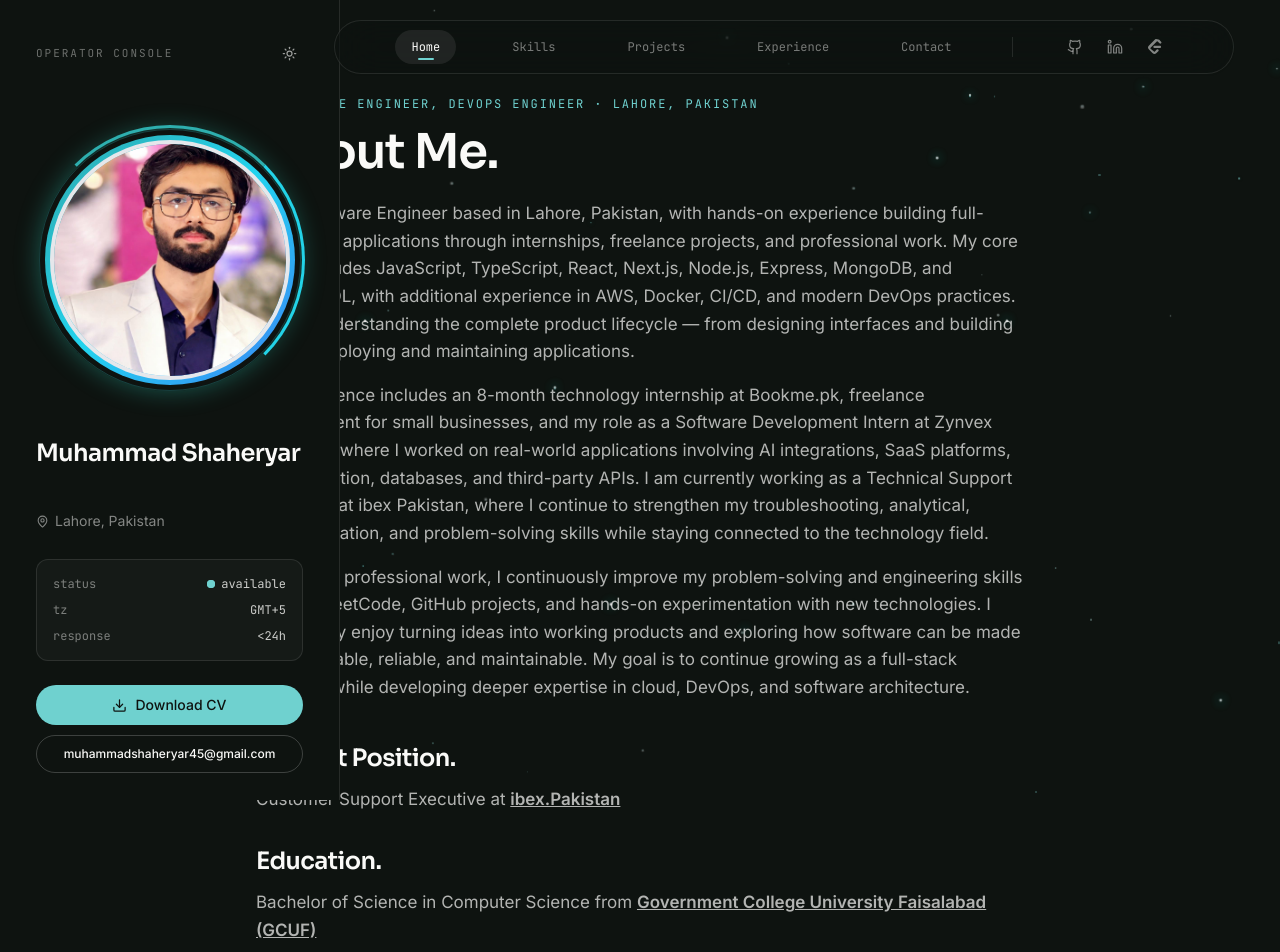
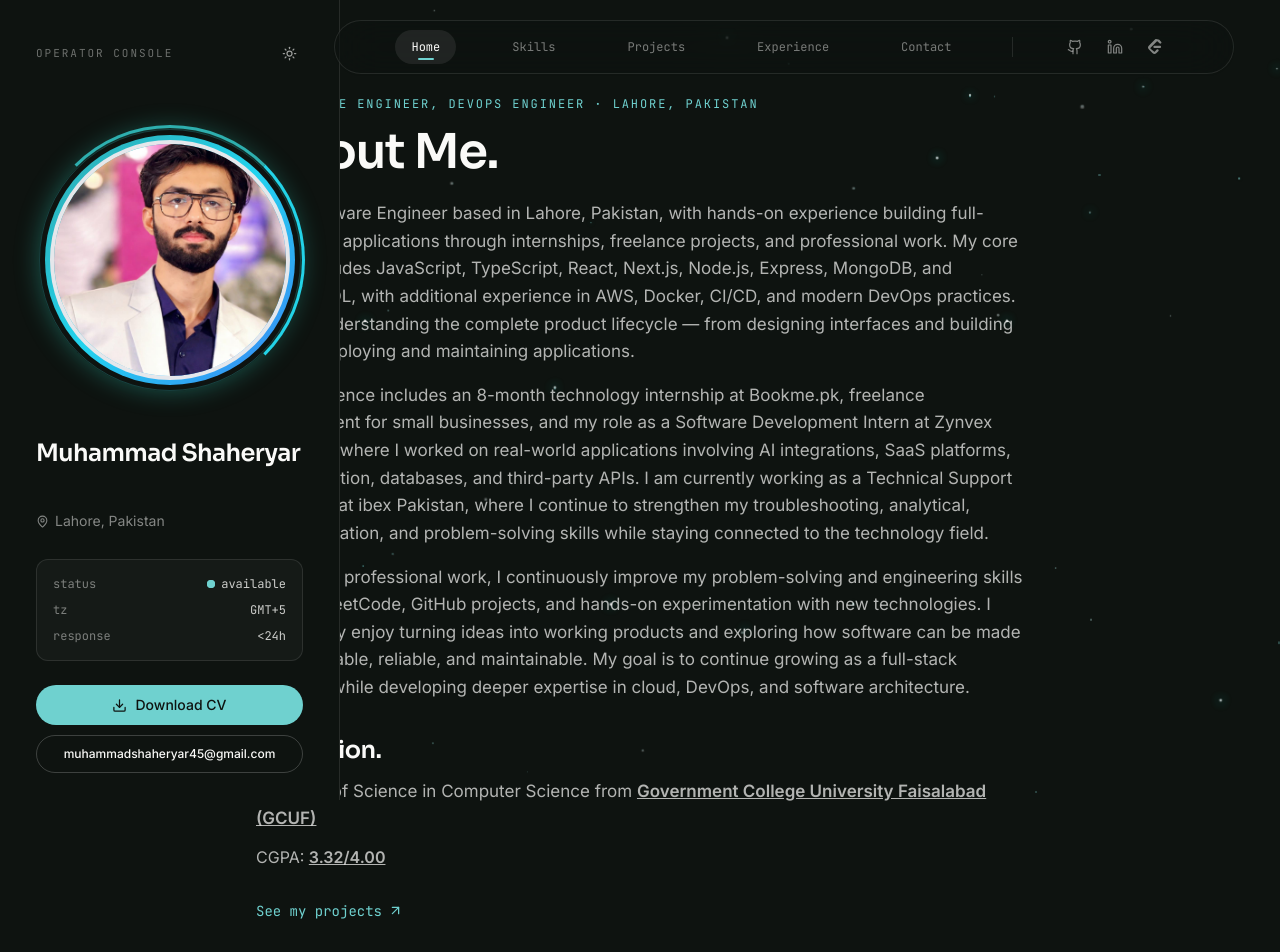
Before and after one commit to Shaheryar-Ashraf-007/Muhammad-Shaheryar, a Next.js app in the folder portfolio/: page /about in a window 1280 px wide. Shown: the top 952 px of the page. Built offline with nearby package versions, Linux system fonts and the light colour scheme.

Commit message:
make changes

```diff
--- a/portfolio/components/page.tsx
+++ b/portfolio/components/page.tsx
@@ -76,7 +76,7 @@ export default function About() {
         </div>
 
         {/* Current Position */}
-        <div className="mt-10">
+        {/* <div className="mt-10">
           <h2 className="font-display text-xl font-semibold tracking-tight text-ink dark:text-paper md:text-2xl">
             Current Position.
           </h2>
@@ -89,7 +89,7 @@ export default function About() {
               </span>
             </p>
           </div>
-        </div>
+        </div> */}
 
         {/* Education */}
         <div className="mt-8">
--- a/portfolio/data/content.ts
+++ b/portfolio/data/content.ts
@@ -114,7 +114,7 @@ export const experience = [
   {
     role: "Customer Support Executive",
     company: "Ibex. Pakistan",
-    period: "SEP 2026 — Present",
+    period: "AUG 2026 — SEP 2026",
     current: true,
     points: [
       "Provide customer support by diagnosing issues, troubleshooting problems, and guiding customers toward appropriate solutions.Apply structured problem-solving and analytical skills while handling customer queries and resolving service-related issues.Maintain accurate case records and follow established quality, compliance, and service procedures."
```
